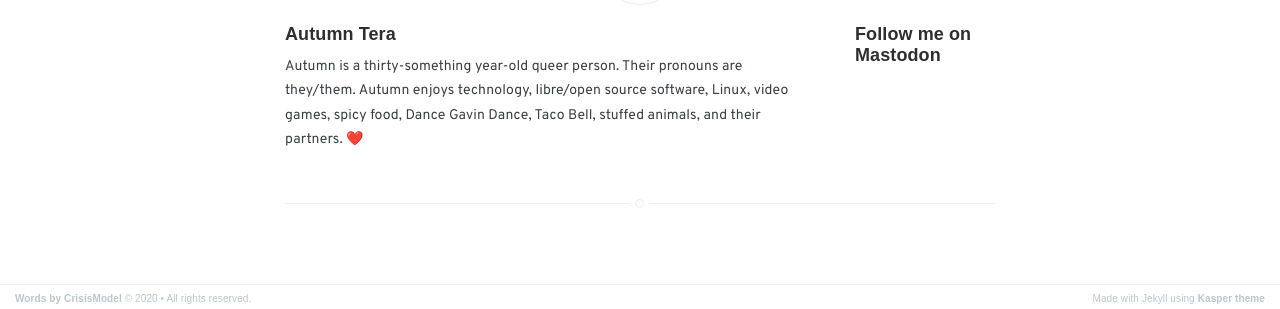
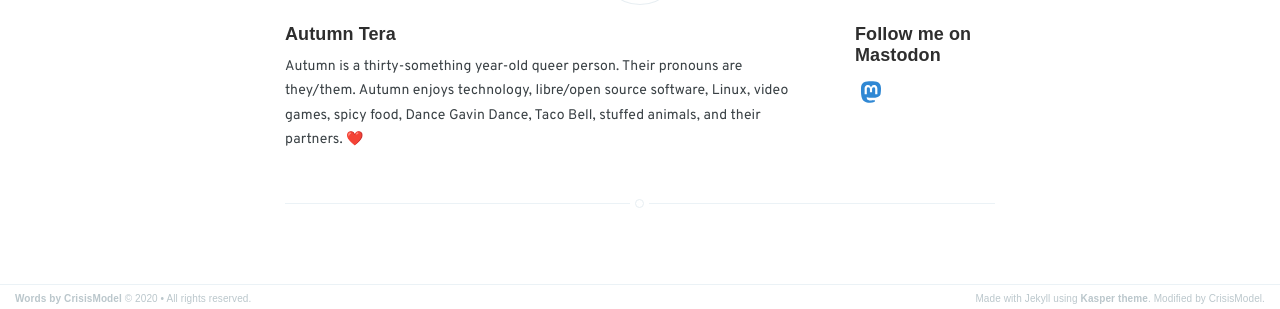
Before and after one commit to CrisisModel/crisismodel.github.io, a Jekyll site: the page built from _posts/2019-12-07-trans-support.md, in a window 1280 px wide. Shown: the part 1569-1878 px from the top of the page. Built offline with Jekyll 4.4.1, drawn with Linux system fonts in a browser that asks for light colours; some web fonts are replaced.

Commit message:
Updating share include fine

```diff
--- a/_config.yml
+++ b/_config.yml
@@ -3,7 +3,7 @@ description: Words written by Autumn Tera
 meta_description: "This is Autumn's word dump"
 
 markdown: kramdown
-highlighter: rogue
+highlighter: rouge
 logo: 'https://words.crisismodel.com/assets/images/logo.png'
 paginate: 15
 baseurl: 'https://words.crisismodel.com/'
--- a/_includes/share.html
+++ b/_includes/share.html
@@ -1,6 +1,6 @@
 <section class="share">
     <h4>Follow me on Mastodon</h4>
-    <a class="icon-mastodon" href="https://eldritch.cafe/@autumn">
+    <a href="https://eldritch.cafe/@autumn"><img src="https://words.crisismodel.com/assets/images/mastodon.svg" style="width: 32px;">
         <span class="hidden">Mastodon</span>
     </a>
 </section>
--- a/_layouts/default.html
+++ b/_layouts/default.html
@@ -26,7 +26,7 @@
               {{"now" | date: "%Y"}} &bull; All rights reserved.
       </section>
       <section class="poweredby">Made with Jekyll using
-        <a href="http://github.com/rosario/kasper">Kasper theme</a>
+        <a href="http://github.com/rosario/kasper">Kasper theme</a>. Modified by CrisisModel.
       </section>
     </footer>
 
@@ -35,7 +35,7 @@
     <script type="text/javascript" src="/assets/js/index.js"></script>
 
     <!-- Google Analytics Tracking code -->
-    <script type="text/javascript">
+    <!-- <script type="text/javascript">
 
       var _gaq = _gaq || [];
       _gaq.push(['_setAccount', '{{ site.google_analytics }}']);
@@ -47,6 +47,6 @@
         var s = document.getElementsByTagName('script')[0]; s.parentNode.insertBefore(ga, s);
       })();
 
-    </script>
+    </script> -->
 </body>
 </html>
```
Also changed, not shown: assets/images/mastodon.svg (added).
